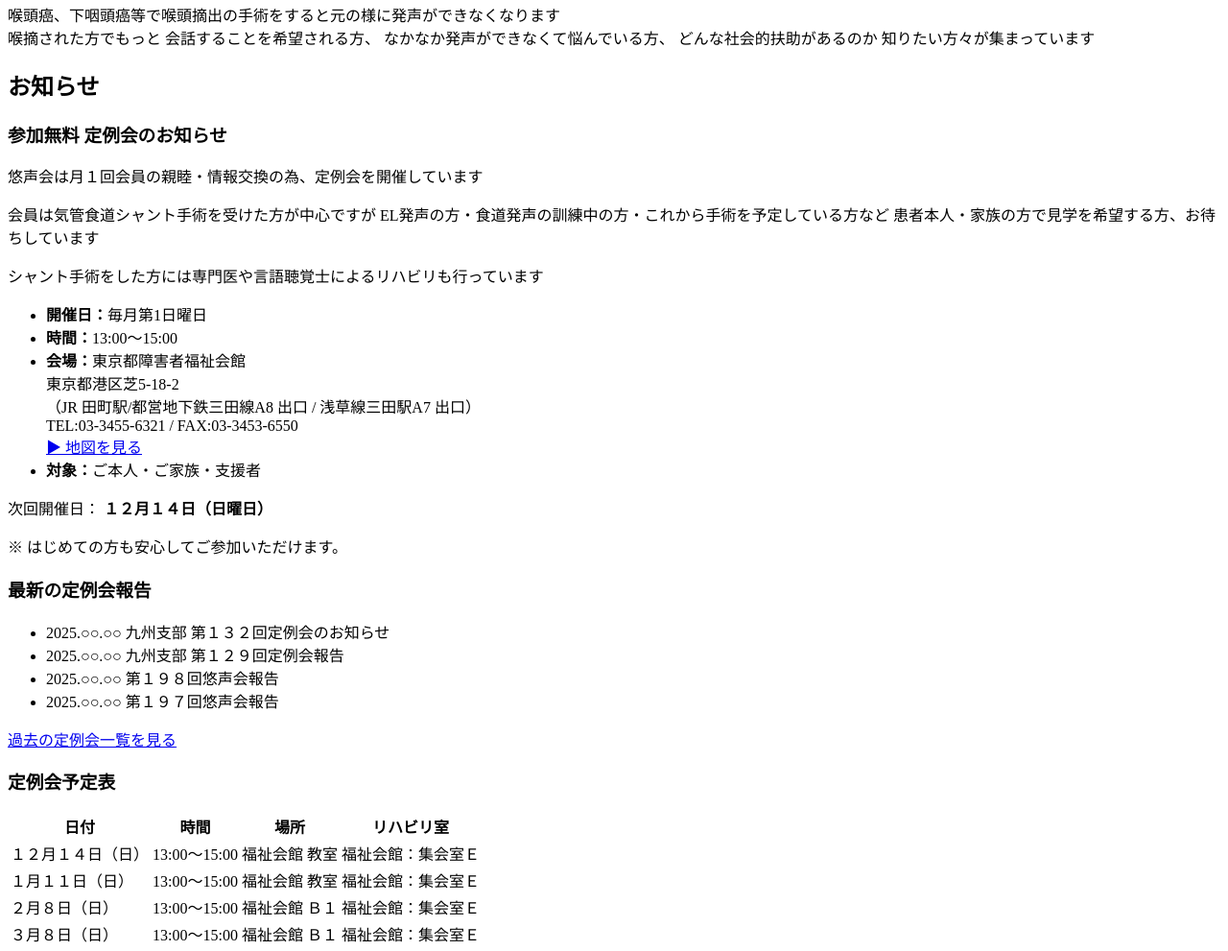
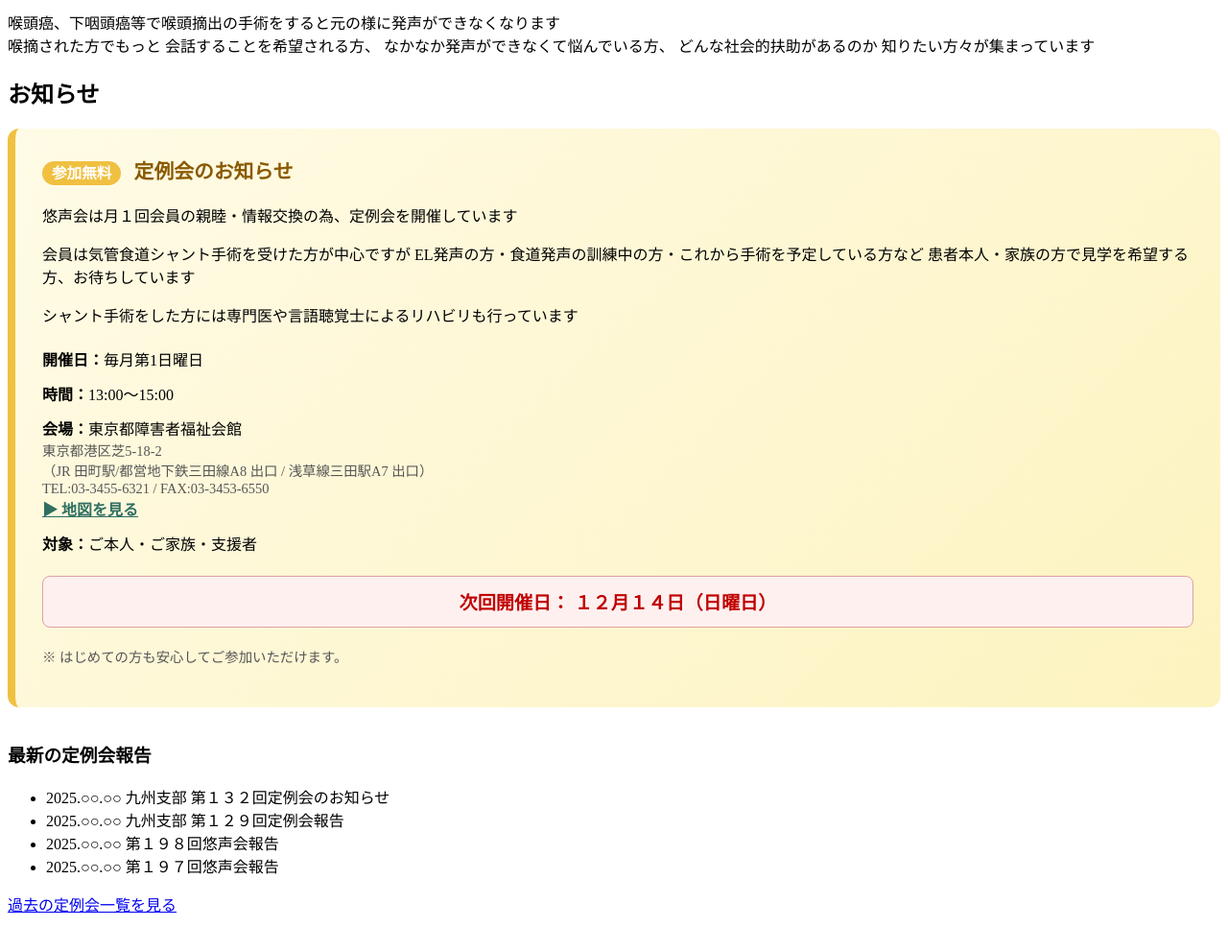
Before and after one commit to kokikuma/yuseikai-test, a plain HTML site: page index.html in a window 1280 px wide. Shown: the part 511-1502 px from the top of the page at 96% size. Drawn offline with Linux system fonts and the light colour scheme.

Commit message:
Add files via upload
Signed-off-by: kokikuma <dabokiku@gmail.com>

```diff
--- /dev/null
+++ b/css/style.css
@@ -0,0 +1,152 @@
+<!-- ========== css/style.css ========== -->
+body {
+margin: 0;
+font-family: "Hiragino Kaku Gothic ProN", "Yu Gothic", sans-serif;
+color: #333;
+background: #f7f9f8;
+line-height: 1.8;
+}
+header {
+background: #e6f0ed;
+padding: 30px 20px;
+text-align: center;
+}
+.home-hero {
+background: #dfeee9;
+padding: 60px 20px;
+text-align: center;
+}
+nav ul {
+list-style: none;
+display: flex;
+justify-content: center;
+flex-wrap: wrap;
+padding: 0;
+margin: 0;
+background: #2f6f62;
+}
+nav a {
+color: #fff;
+text-decoration: none;
+padding: 15px 18px;
+}
+.container {
+max-width: 1000px;
+margin: 40px auto;
+padding: 20px;
+background: #fff;
+}
+.home-features {
+display: block;
+max-width: 1000px;
+margin: 40px auto;
+padding: 0 20px;
+}
+
+
+.home-features .feature {
+margin-bottom: 25px;
+}
+.feature {
+background: #f0f5f4;
+padding: 20px;
+border-radius: 6px;
+flex: 1;
+min-width: 240px;
+}
+/* ===== 定例会 お知らせ（トップ用） ===== */
+/* ===== 定例会 お知らせ（トップ用・強調） ===== */
+.regular-meeting {
+  background: linear-gradient(135deg, #fffbe6 0%, #fdf3c0 100%);
+  border-left: 8px solid #f0c040;
+  border-radius: 12px;
+  padding: 28px;
+  margin-bottom: 35px;
+}
+
+.regular-meeting h3 {
+  margin-top: 0;
+  font-size: 1.35em;
+  color: #7a5200;
+}
+
+.regular-meeting h3 {
+  margin-top: 0;
+  font-size: 1.3em;
+  color: #8a5a00;
+}
+
+.badge {
+  background: #f0c040;
+  color: #fff;
+  font-size: 0.75em;
+  padding: 4px 10px;
+  border-radius: 20px;
+  margin-right: 8px;
+}
+
+.regular-lead {
+  font-size: 1.05em;
+  margin: 15px 0;
+}
+
+.regular-info {
+  list-style: none;
+  padding: 0;
+}
+
+.regular-info li {
+  padding: 6px 0;
+}
+
+.regular-note {
+  margin-top: 10px;
+  font-size: 0.9em;
+  color: #555;
+}
+.address {
+  font-size: 0.9em;
+  color: #555;
+}
+
+.map-link {
+  color: #2f6f62;
+  font-weight: bold;
+  text-decoration: underline;
+}
+
+.next-meeting {
+  margin-top: 12px;
+  color: #c00000;
+  font-weight: bold;
+}
+
+.next-meeting.highlight {
+  text-align: center;
+  font-size: 1.2em;
+  background: #fff0f0;
+  padding: 12px 10px;
+  border-radius: 8px;
+  border: 1px solid #e0a0a0;
+}
+
+/* ===== 発声支援 日程表 ===== */
+.schedule-table {
+width: 100%;
+border-collapse: collapse;
+margin-top: 15px;
+font-size: 0.95em;
+}
+
+
+.schedule-table th,
+.schedule-table td {
+border: 1px solid #ddd;
+padding: 8px 10px;
+}
+
+
+.schedule-table th {
+background: #e6f0ed;
+text-align: left;
+}
--- a/index.html
+++ b/index.html
@@ -4,7 +4,7 @@
 <meta charset="UTF-8">
 <title>悠声会｜声を失っても、人生は続きます</title>
 <meta name="viewport" content="width=device-width, initial-scale=1.0">
-<link rel="stylesheet" href="./css/style.css">
+<link rel="stylesheet" href="css/style.css">
 </head>
 
 <body>
```
Also changed, not shown: 2 other files.
